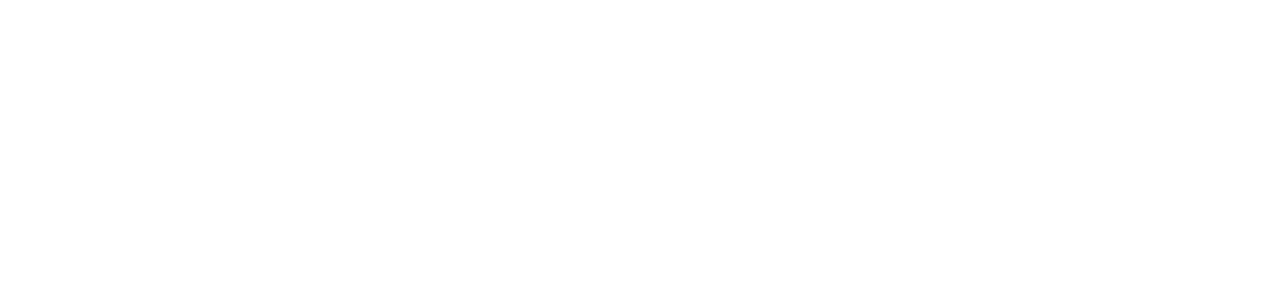
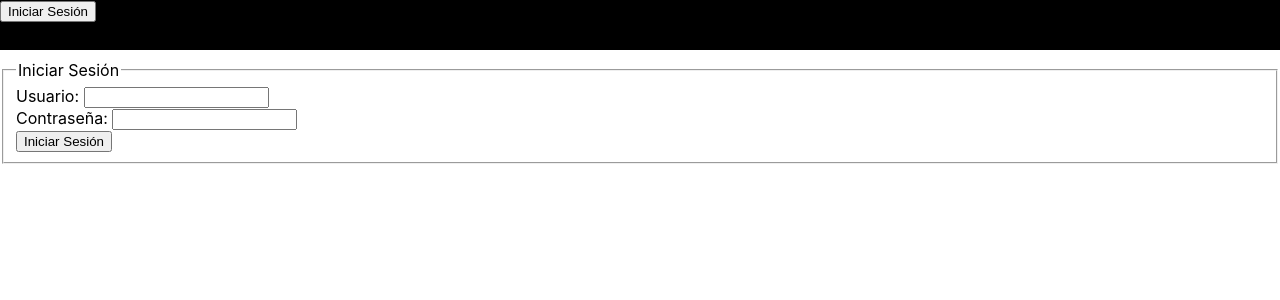
Before and after one commit to jmdm08/frontpeliculas_53861, a React (Create React App) app: page /login in a window 1280 px wide. Shown: the top 300 px of the page. Built offline with nearby package versions, Linux system fonts and the light colour scheme.

Commit message:
feature(): Login, Administrar películas

```diff
--- /dev/null
+++ b/src/app/componentes/Header.js
@@ -0,0 +1,35 @@
+import { useHistory } from 'react-router';
+import '../estilos/header.css';
+
+export default function Header(props){
+    let history = useHistory();
+
+    function handleClick(evento){
+        const { name } = evento.target;
+        if(name === "btnIniciar"){
+            history.push("/login");
+        }
+        else{
+            localStorage.removeItem('auth');
+            props.autenticado(null);
+            history.push("/");
+        }
+    }
+
+    return(
+        <>
+            <header className="header">
+                {props.usuario ?
+                    (
+                        <button type="button" name="btnCerrar" onClick={handleClick}>Cerrar Sesión</button>
+                    )
+                    :
+                    (
+                        <button type="button" name="btnIniciar" onClick={handleClick}>Iniciar Sesión</button>
+                    )
+                }
+            </header>
+            {props.children}
+        </>
+    )
+}
--- /dev/null
+++ b/src/app/componentes/ListarPeliculas.js
@@ -0,0 +1,44 @@
+import { useState, useEffect } from "react"
+import * as PeliculasService from "../servicios/PeliculasService";
+
+export default function ListarPeliculas(){
+    const [peliculas, setPeliculas] = useState([]);
+
+    useEffect(()=>{
+        PeliculasService.servicioBusquedaPeliculas()
+            .then(function(resultadoBusqueda){
+                setPeliculas(resultadoBusqueda.data);
+            })
+            .catch(function(error){
+                console.log(error);
+            });
+    }, [])
+
+    return(
+        <>
+            <table>
+                <thead>
+                    <tr>
+                        <td>Película</td>
+                        <td>Año</td>
+                        <td>Clasificación</td>
+                        <td>Rating</td>
+                        <td>Acciones</td>
+                    </tr>
+                </thead>
+                <tbody>
+                    {peliculas && peliculas.map(pelicula => (
+                        <tr key={pelicula._id}>
+                            <td>{pelicula.titulo}</td>
+                            <td>{pelicula.ano}</td>
+                            <td>{pelicula.clasificacion}</td>
+                            <td>{pelicula.rating}</td>
+                            <td></td>
+                        </tr>
+                    ))}
+                </tbody>
+            </table>
+        </>
+    )
+
+}
--- a/src/app/config/config.js
+++ b/src/app/config/config.js
@@ -1 +1,6 @@
 export const URL_API_PELICULAS = "http://localhost:3300/api";
+
+export function getToken(){
+    const auth = JSON.parse(localStorage.getItem('auth'));
+    return auth.token;
+}
--- /dev/null
+++ b/src/app/estilos/header.css
@@ -0,0 +1,6 @@
+.header{
+    height: 50px;
+    background: black;
+    color: white;
+    margin-bottom: 10px;
+}
--- /dev/null
+++ b/src/app/paginas/AdministrarPeliculas.js
@@ -0,0 +1,14 @@
+import ListarPeliculas from "../componentes/ListarPeliculas";
+
+export default function AdministrarPeliculas(){
+    return(
+        <>
+            <fieldset>
+                <legend>Administrar Películas</legend>
+                <div>
+                    <ListarPeliculas />
+                </div>
+            </fieldset>
+        </>
+    );
+}
--- /dev/null
+++ b/src/app/paginas/Login.js
@@ -0,0 +1,60 @@
+import { useState } from "react";
+import { useHistory } from "react-router";
+import * as UsuariosService from "../servicios/UsuariosService";
+
+export default function Login(props){
+    const [usuario, setUsuario] = useState('');
+    const [clave, setClave] = useState('');
+    let history = useHistory();
+
+    function handleChange(evento){
+        let {name, value} = evento.target;
+        if(name === "usuario"){
+            setUsuario(value);
+        }
+        else{
+            setClave(value);
+        }
+    }
+
+    function handleClick(evento){
+        evento.preventDefault();
+        UsuariosService.servicioIniciarSesion(usuario, clave)
+            .then(function(resultadoUsuario){
+                if(resultadoUsuario.token){
+                    const datosSesion = {
+                        "nombre" : resultadoUsuario.datos.nombre,
+                        "roles" : resultadoUsuario.datos.roles,
+                        "token" : resultadoUsuario.token
+                    }
+
+                    localStorage.setItem('auth', JSON.stringify(datosSesion) );
+
+                    props.autenticado(datosSesion);
+
+                    history.push("/administrar");
+                }
+            })
+    }
+
+    return(
+        <>
+            <form>
+                <fieldset>
+                    <legend>Iniciar Sesión</legend>
+                    <div>
+                        <label htmlFor="usuario">Usuario: </label>
+                        <input type="text" id="usuario" name="usuario" value={usuario} onChange={handleChange} />
+                    </div>
+                    <div>
+                        <label htmlFor="clave">Contraseña: </label>
+                        <input type="password" id="clave" name="clave" value={clave} onChange={handleChange} />
+                    </div>
+                    <div>
+                        <button type="button" onClick={handleClick}>Iniciar Sesión</button>
+                    </div>
+                </fieldset>
+            </form>
+        </>
+    );
+}
--- a/src/app/routes/Routes.js
+++ b/src/app/routes/Routes.js
@@ -1,12 +1,37 @@
-import { Switch, Route } from 'react-router';
+import { useState } from 'react';
+import { Switch, Route, Redirect } from 'react-router';
 import ResultadosBusqueda from '../paginas/ResultadosBusqueda';
 import DetallePelicula from '../paginas/DetallePelicula';
+import Login from '../paginas/Login';
+import AdministrarPeliculas from '../paginas/AdministrarPeliculas';
+import Header from '../componentes/Header';
+/*
+    COMPONENTES ENVOLVENTES -> WRAPPERS.
+
+    <COMPONENTE SUPERIOR> -> props.children
+        <COMPONENTE INFERIOR>
+        <COMPONENTE INFERIOR>
+    </ COMPONENTE SUPERIOR>
+*/
+
+// REACT REDUX -> MANEJADOR TRANSVERSAL DE ESTADOS REACT.
 
 export default function Routes(){
+    const auth = JSON.parse( localStorage.getItem('auth') ); // datos
+    const [usuario, setUsuario] = useState(auth);
+
     return (
         <Switch>
-            <Route exact path="/" component={ResultadosBusqueda} />
-            <Route path="/detalle/:id" component={DetallePelicula} />
+            <Header usuario={usuario} autenticado={setUsuario}>
+                <Route exact path="/" component={ResultadosBusqueda} />
+                <Route path="/detalle/:id" component={DetallePelicula} />
+                <Route path="/login">
+                     <Login autenticado={setUsuario} />
+                </Route>
+                <Route path="/administrar">
+                    {usuario ? <AdministrarPeliculas /> : <Redirect to="/login" /> }
+                </Route>
+            </Header>
         </Switch>
     );
 }
--- a/src/app/servicios/PeliculasService.js
+++ b/src/app/servicios/PeliculasService.js
@@ -1,4 +1,4 @@
-import { URL_API_PELICULAS } from "../config/config";
+import { URL_API_PELICULAS, getToken } from "../config/config";
 
 export function servicioBusquedaTitulo(titulo){
 
@@ -56,3 +56,29 @@
         })
 
 }
+
+export function servicioBusquedaPeliculas(){
+
+    const path = "/peliculas/obtenerPeliculas";
+
+    const config = {
+        method : "GET",
+        mode : "cors",
+        headers : {
+            "authorization" : "Bearer " + getToken()
+        }
+    }
+
+    return fetch(URL_API_PELICULAS + path, config)
+        .then(function(respuesta){
+            if(respuesta.ok){
+                return respuesta.json();
+            }
+            else{
+                return Promise.reject(respuesta.statusText);
+            }
+        })
+        .catch(function(error){
+            console.log(error);
+        });
+}
--- /dev/null
+++ b/src/app/servicios/UsuariosService.js
@@ -0,0 +1,24 @@
+import { URL_API_PELICULAS } from "../config/config";
+
+export function servicioIniciarSesion(usuario, clave){
+
+    const path = "/usuarios/iniciarSesion?usuario=" + usuario + "&clave=" + clave;
+
+    const config = {
+        method : "GET",
+        mode : "cors"
+    }
+
+    return fetch(URL_API_PELICULAS + path, config)
+        .then(function(respuesta){
+            if(respuesta.ok){
+                return respuesta.json();
+            }
+            else{
+                return Promise.reject(respuesta.statusText);
+            }
+        })
+        .catch(function(error){
+            console.log(error);
+        });
+}
```
